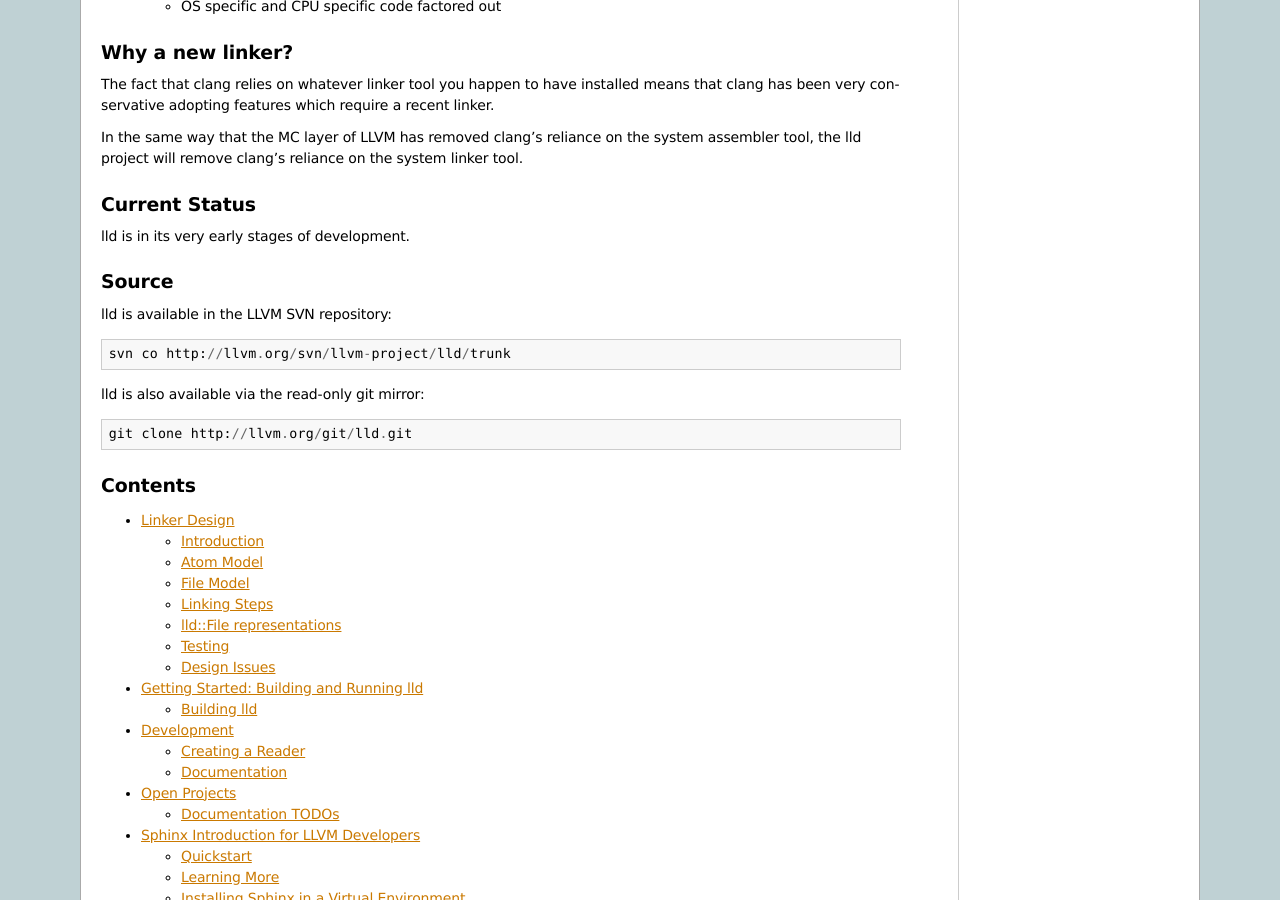
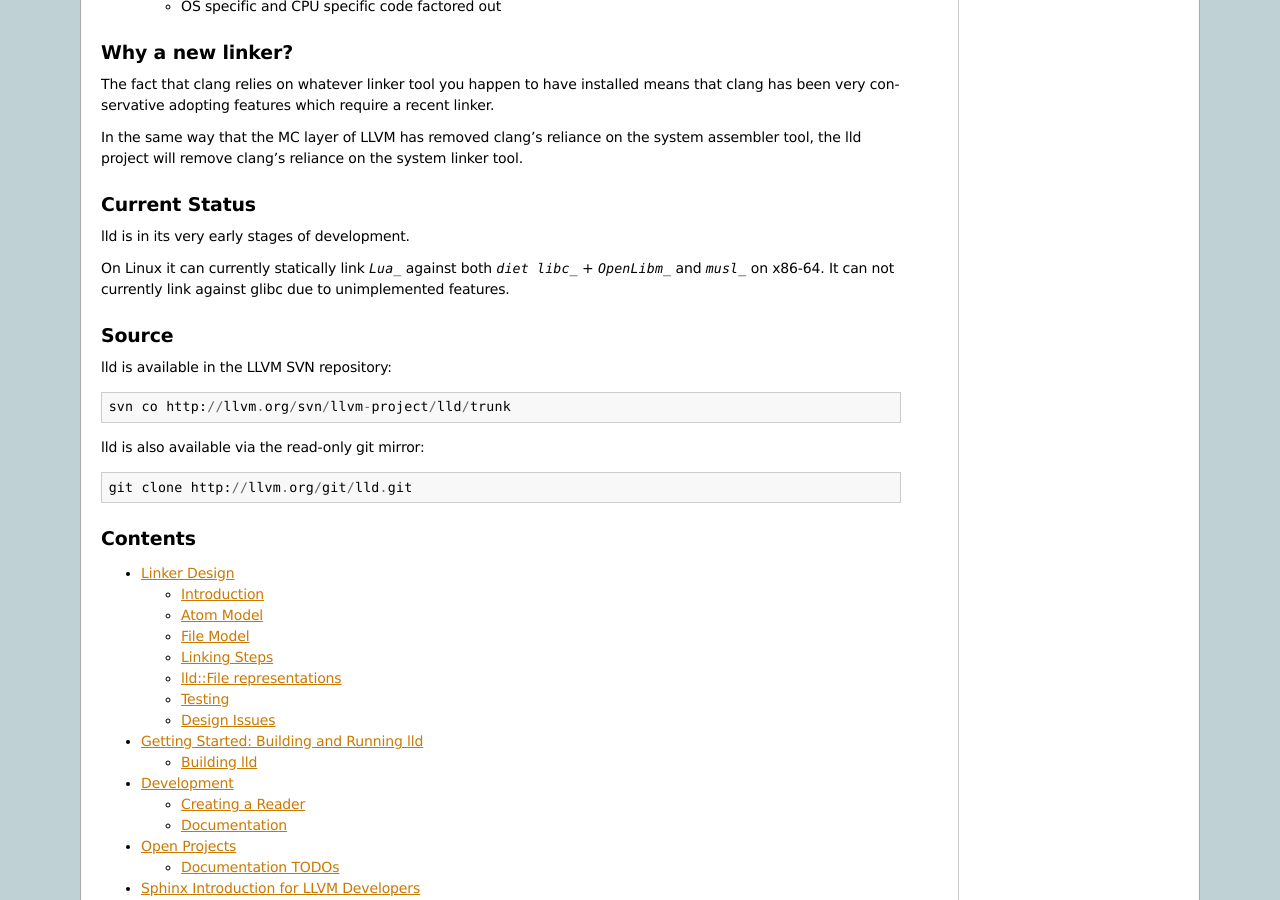
Before and after one commit to gwsystems/wasmception-lld, a Sphinx documentation site: the page built from docs/index.rst, in a window 1280 px wide and 900 px high, scrolled down 648 px. Built offline with Sphinx 7.4.7, drawn with Linux system fonts in a browser that asks for light colours.

Commit message:
[docs] Update status.
git-svn-id: http://llvm.org/svn/llvm-project/lld/trunk@172501 91177308-0d34-0410-b5e6-96231b3b80d8

```diff
--- a/docs/index.rst
+++ b/docs/index.rst
@@ -48,6 +48,15 @@ Current Status
 
 lld is in its very early stages of development.
 
+On Linux it can currently statically link `Lua_` against both `diet libc_` +
+`OpenLibm_` and `musl_` on x86-64. It can not currently link against glibc due
+to unimplemented features.
+
+.. _Lua: http://www.lua.org/
+.. _diet libc: http://www.fefe.de/dietlibc/
+.. _OpenLibm: https://github.com/JuliaLang/openlibm#readme
+.. _musl: http://www.musl-libc.org/
+
 Source
 ------
 
```
